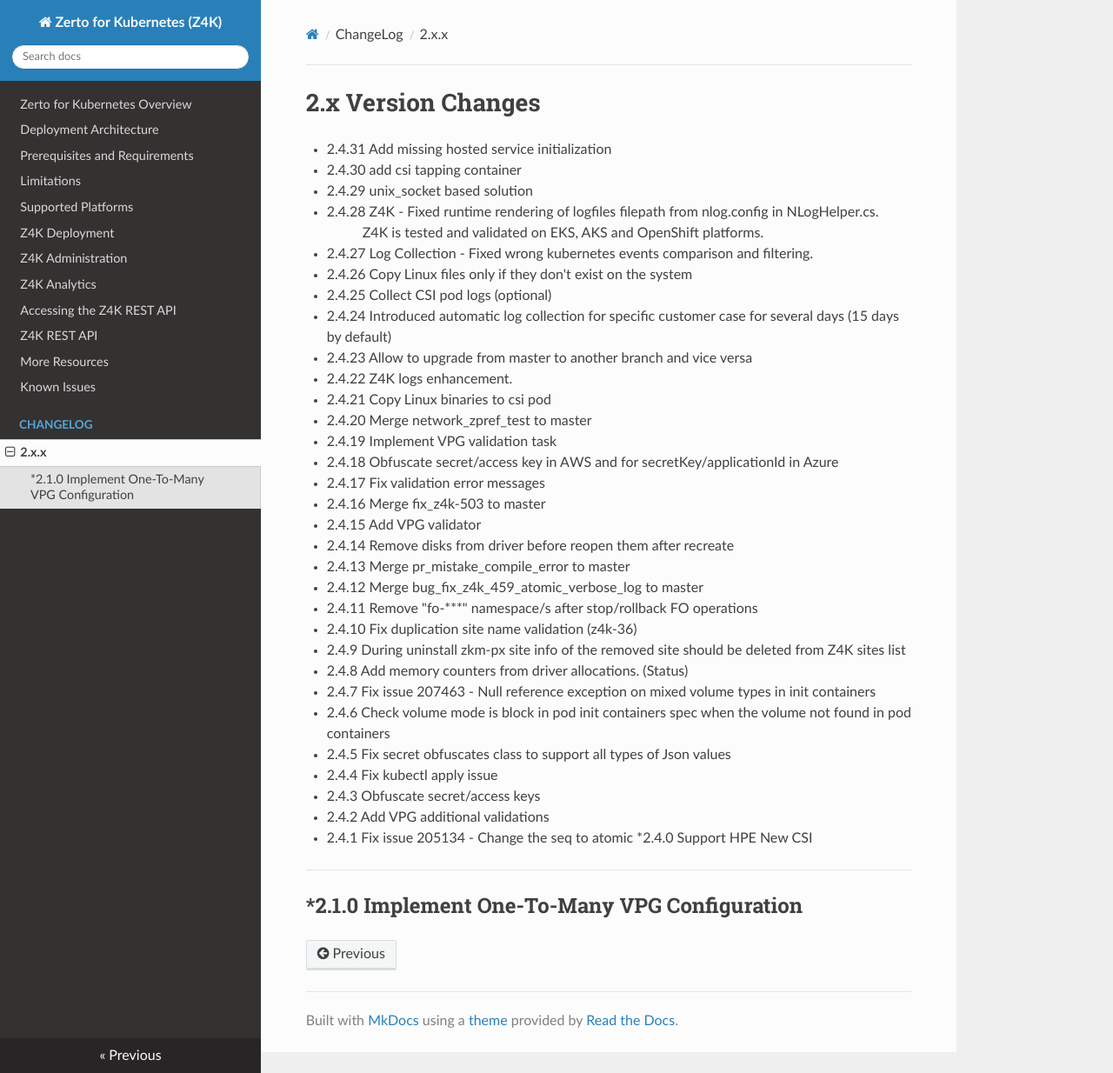
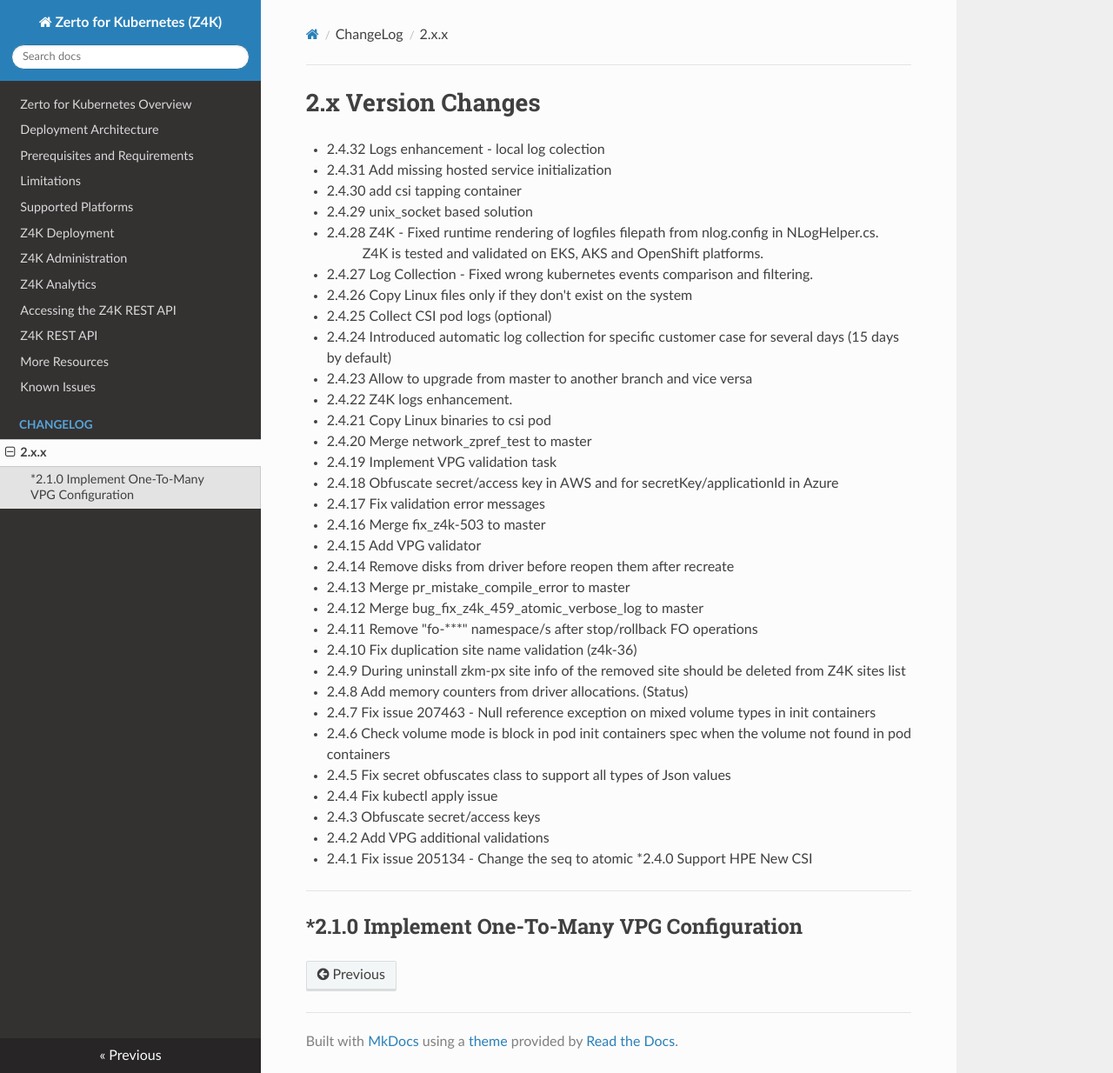
Before and after one commit to ZertoPublic/Z4K, an MkDocs documentation site: the page built from docs/changes/version2.x.x.md, in a window 1280 px wide and 1234 px high. Shown: the whole window at 87% size. Built offline with MkDocs 1.6.1, drawn with Linux system fonts in a browser that asks for light colours.

Commit message:
commit all changes on branch :2.4.32 for version:2.4.32

```diff
--- a/docs/changes/version2.x.x.md
+++ b/docs/changes/version2.x.x.md
@@ -1,5 +1,6 @@
 2.x Version Changes
 ===================
+* 2.4.32 Logs enhancement - local log colection
 * 2.4.31 Add missing hosted service initialization
 * 2.4.30 add csi tapping container
 * 2.4.29 unix_socket based solution
```
